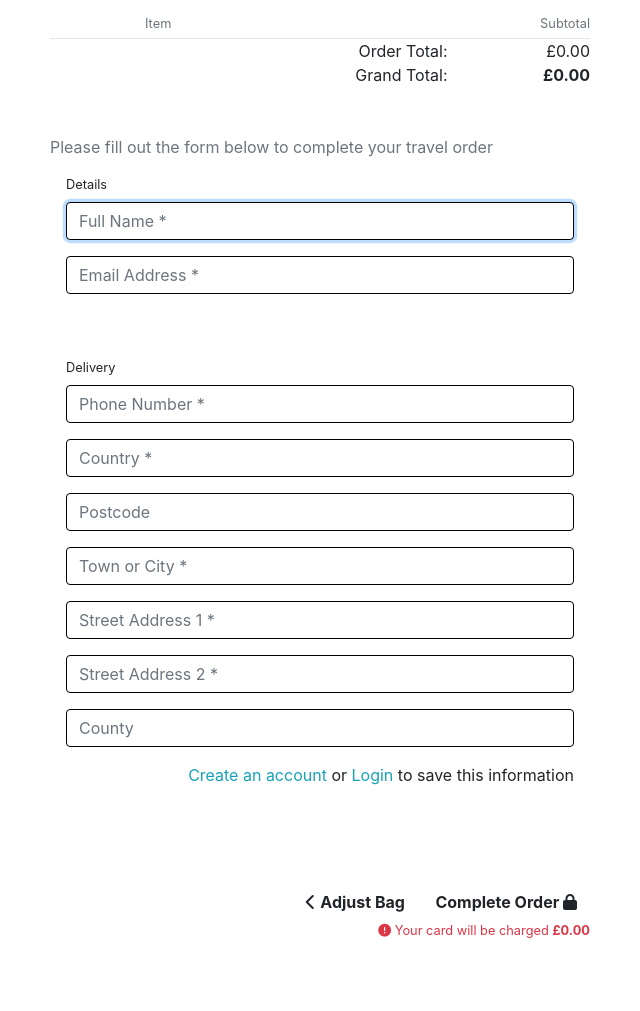
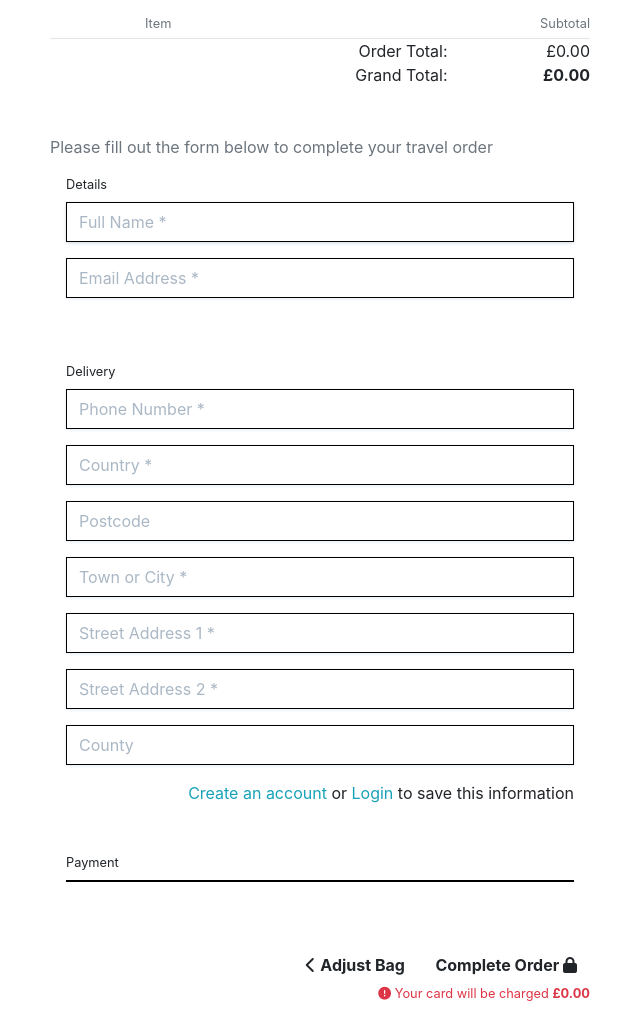
Before and after one commit to Vicky185/milestone4-holidaysite, a Django app: template myholiday/checkout/templates/checkout/checkout.html in a window 1280 px wide. Shown: the part 138-1149 px from the top of the page, without its empty margins (35-675 px from the left). Before the commit the page ends 1076 px from the top, so only its background shows below. Run offline with Django 3.2, Linux system fonts and the light colour scheme; the template is opened without the code that fills it: values that come from a table or form of the project are taken from there, others are empty; parts of the project's set-up code (start-up, migrations or seed data) failed here and were passed over; some libraries are stand-ins or nearby versions.

Commit message:
added checkout card form and beginning stripe

```diff
--- a/myholiday/checkout/static/checkout/css/checkout.css
+++ b/myholiday/checkout/static/checkout/css/checkout.css
@@ -1,3 +1,30 @@
+.StripeElement,
+.stripe-style-input {
+  box-sizing: border-box;
+  height: 40px;
+  padding: 10px 12px;
+  border: 1px solid transparent;
+  border-radius: 0px;
+  background-color: white;
+  box-shadow: 0 1px 3px 0 #e6ebf1;
+  -webkit-transition: box-shadow 150ms ease;
+  transition: box-shadow 150ms ease;
+}
+
+.StripeElement--focus,
+.stripe-style-input:focus,
+.stripe-style-input:active {
+  box-shadow: 0 1px 3px 0 #cfd7df;
+}
+
+.StripeElement--webkit-autofill {
+  background-color: #fefde5 !important;
+}
+
+.stripe-style-input::placeholder {
+    color: #aab7c4;
+}
+
 .fieldset-label {
     position: relative;
     right: .5rem;
@@ -8,3 +35,14 @@
     color: #000;
     border: 1px solid #000;
 }
+
+.fieldset-label {
+    position: relative;
+    right: .5rem;
+}
+
+#payment-form .form-control,
+#card-element {
+    color: #000;
+    border: 1px solid #000;
+}
--- /dev/null
+++ b/myholiday/checkout/static/checkout/js/stripe_elements.js
@@ -0,0 +1,28 @@
+/*
+    Core logic/payment flow for this comes from here:
+    https://stripe.com/docs/payments/accept-a-payment
+    CSS from here:
+    https://stripe.com/docs/stripe-js
+*/
+
+var stripe_public_key = $('#id_stripe_public_key').text().slice(1, -1);
+var client_secret = $('#id_client_secret').text().slice(1, -1);
+var stripe = Stripe(stripe_public_key);
+var elements = stripe.elements();
+var style = {
+    base: {
+        color: '#000',
+        fontFamily: '"Helvetica Neue", Helvetica, sans-serif',
+        fontSmoothing: 'antialiased',
+        fontSize: '16px',
+        '::placeholder': {
+            color: '#aab7c4'
+        }
+    },
+    invalid: {
+        color: '#dc3545',
+        iconColor: '#dc3545'
+    }
+};
+var card = elements.create('card', {style: style});
+card.mount('#card-element');
--- a/myholiday/checkout/templates/checkout/checkout.html
+++ b/myholiday/checkout/templates/checkout/checkout.html
@@ -101,7 +101,15 @@
                             {% endif %}
                         </div>
                     </fieldset>
-                    <fieldset class="rouned px-3"></fieldset>
+                    <fieldset class="px-3">
+                        <legend class="fieldset-label small text-black px-2 w-auto">Payment</legend>
+                        <!-- A Stripe card element will go here -->
+                        <div class="mb-3" id="card-element"></div>
+
+                        <!-- Used to display form errors -->
+                        <div class="mb-3 text-danger" id="card-errors" role="alert"></div>
+                    </fieldset>
+
 
                     <div class="submit-button text-right mt-5 mb-2">
                         <a href="{% url 'view_cart' %}" class="btn btn-outline-black rounded-0">
@@ -131,5 +139,8 @@
 {% endblock %}
 
 {% block postloadjs %}
-
+    {{ block.super }}
+    {{ stripe_public_key|json_script:"id_stripe_public_key" }}
+    {{ client_secret|json_script:"id_client_secret" }}
+    <script src="{% static 'checkout/js/stripe_elements.js' %}"></script>
 {% endblock %}
--- a/myholiday/checkout/views.py
+++ b/myholiday/checkout/views.py
@@ -14,6 +14,8 @@
     template = 'checkout/checkout.html'
     context = {
         'order_form': order_form,
+        'stripe_public_key': 'pk_test_51HAIE2KM1us24aM9vfOHClJG14Xatx3oNqkfvZG4hpJYCGO2KIidZjGvrD81I8iHn4tstj5WppOjkU25rnrxyBVU00hUuVJSKU',
+        'client_secret': 'test client secret',
     }
 
     return render(request, template, context)
--- a/myholiday/shoppingcart/templates/shoppingcart/cart.html
+++ b/myholiday/shoppingcart/templates/shoppingcart/cart.html
@@ -125,7 +125,7 @@
     $('.remove-item').click(function(e){
         var csrfToken = "{{ csrf_token }}";
         var itemId = $(this).attr('id').split('remove_')[1];
-        var url = '/cart/remove/${itemId}/';
+        var url = `/cart/remove/${itemId}/`;
         var data = {'csrfmiddlewaretoken': csrfToken}
 
         $.post(url, data)
--- a/myholiday/shoppingcart/views.py
+++ b/myholiday/shoppingcart/views.py
@@ -50,9 +50,9 @@
     cart = request.session.get('cart', {})
     package = get_object_or_404(Package, pk=item_id)
 
-    del cart[item_id]
-    if not cart[item_id]:
-        cart.pop(item_id)
+    item_id = str(item_id)
+    if item_id in cart:
+        del cart[item_id]
     messages.success(request, f'Removed {package.name} from your travels')
 
     request.session['cart'] = cart
--- a/requirements.txt
+++ b/requirements.txt
@@ -1,7 +1,9 @@
 asgiref==3.2.10
 Django==3.0.8
 django-allauth==0.42.0
+django-crispy-forms==1.9.2
 oauthlib==3.1.0
+Pillow==7.2.0
 python3-openid==3.2.0
 pytz==2020.1
 requests-oauthlib==1.3.0
```
Also changed, not shown: myholiday/packages/templates/includes/quantity_input_script.html (+16 -17 lines).
